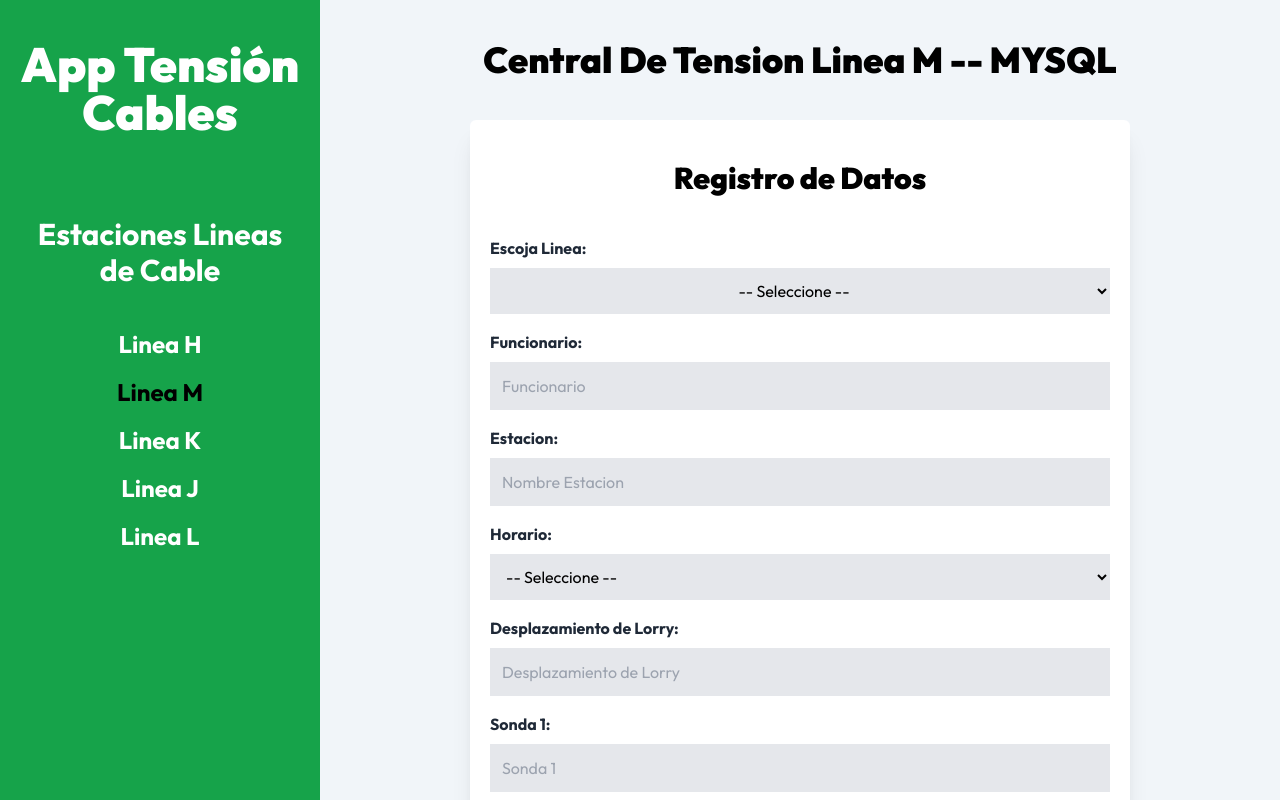
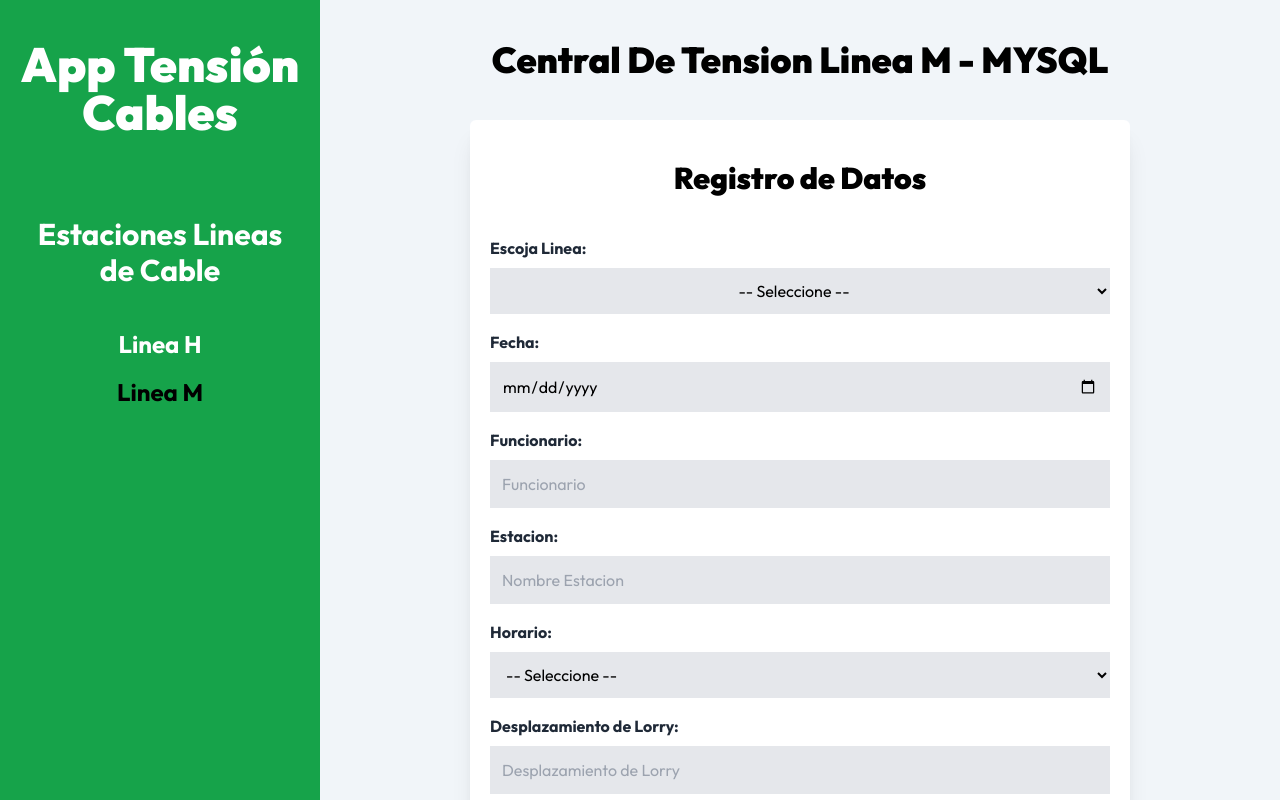
Before and after one commit to jarvs10/SQLproject, a React (Vite) app: page /lineaM in a window 1280 px wide. Built offline with nearby package versions, Linux system fonts and the light colour scheme; no server answers.

Commit message:
fixed lm and table

```diff
--- a/src/components/FormularioM.jsx
+++ b/src/components/FormularioM.jsx
@@ -4,7 +4,7 @@ import Modal from './Modal';
 
 const FormularioM = ({ datosM, handleChange, handleSubmit, animarModal }) => {
 
-  const { linea, estacion, funcionario, horario, lorry, sonda1, sonda2, presion } = datosM;
+  const { linea, fecha, estacion, funcionario, horario, lorry, sonda1, sonda2, presion } = datosM;
 
   const [idH] = useContext(EditarContextH);
 
@@ -30,7 +30,7 @@ const FormularioM = ({ datosM, handleChange, handleSubmit, animarModal }) => {
         </select>
       </div>
 
-      {/* <div className="mb-4">
+      <div className="mb-4">
         <label
           className="text-gray-800 font-semibold"
           htmlFor="fecha"
@@ -43,7 +43,7 @@ const FormularioM = ({ datosM, handleChange, handleSubmit, animarModal }) => {
           value={fecha}
           onChange={handleChange}
         />
-      </div> */}
+      </div>
 
       <div className="mb-4">
         <label
--- a/src/components/Layout.jsx
+++ b/src/components/Layout.jsx
@@ -18,12 +18,12 @@ const Layout = () => {
               to='/'>Linea H</Link>
             <Link className={`${location.pathname === '/lineaM' ? 'text-black' : ' text-white'} block font-bold text-2xl hover:text-black mb-4`}
               to='/lineaM'>Linea M</Link>
+            {/* <Link className={`${location.pathname === '/registro/nuevo' ? 'text-black' : ' text-white'} block font-bold text-2xl hover:text-black mb-4`}
+              to='/lineaM'>Linea K</Link>
             <Link className={`${location.pathname === '/registro/nuevo' ? 'text-black' : ' text-white'} block font-bold text-2xl hover:text-black mb-4`}
-            to='/lineaM'>Linea K</Link>
-          <Link className={`${location.pathname === '/registro/nuevo' ? 'text-black' : ' text-white'} block font-bold text-2xl hover:text-black mb-4`}
-            to='/lineaM'>Linea J</Link>
-          <Link className={`${location.pathname === '/registro/nuevo' ? 'text-black' : ' text-white'} block font-bold text-2xl hover:text-black mb-4`}
-            to='/lineaM'>Linea L</Link>
+              to='/lineaM'>Linea J</Link>
+            <Link className={`${location.pathname === '/registro/nuevo' ? 'text-black' : ' text-white'} block font-bold text-2xl hover:text-black mb-4`}
+              to='/lineaM'>Linea L</Link> */}
           </nav>
         </div>
 
--- a/src/components/TableM.jsx
+++ b/src/components/TableM.jsx
@@ -4,7 +4,7 @@ import { EditarContextH } from '../context/EditarContextHProvider';
 
 const TableM = ({list, deleteId}) => {
 
-  const {estacion, linea, funcionario, lorry, sonda1, sonda2, presion, horario, id} = list;
+  const {estacion, fecha, linea, funcionario, lorry, sonda1, sonda2, presion, horario, id} = list;
 
   const [idH, setIdH] = useContext(EditarContextH);
 
@@ -17,6 +17,10 @@ const TableM = ({list, deleteId}) => {
 
         <td className='p-6 text-center'>
           <p className='text-1xl text-gray-400 font-semibold'>{linea}</p>
+        </td>
+
+        <td className='p-6 text-center'>
+          <p className='text-1xl text-gray-400 font-semibold'>{fecha}</p>
         </td>
 
         <td className='p-6 text-center'>
--- a/src/pages/Index.jsx
+++ b/src/pages/Index.jsx
@@ -123,7 +123,7 @@ const Index = () => {
 
   return (
     <>
-      <h1 className='text-4xl text-center font-black mb-10'>Central De Tension Linea H -- MYSQL</h1>
+      <h1 className='text-4xl text-center font-black mb-10'>Central De Tension Linea H - MYSQL</h1>
 
       <div className='bg-white shadow-xl rounded-md md:w-3/4 mx-auto py-10 px-5 mb-20'>
 
--- a/src/pages/LineaM.jsx
+++ b/src/pages/LineaM.jsx
@@ -9,6 +9,7 @@ const LineaM = () => {
 
   const headers = [
     { label: "Estacion", key: "estacion" },
+    { label: "Fecha", key: "fecha" },
     { label: "Funcionario", key: "funcionario" },
     { label: "Linea", key: "linea" },
     { label: "Horario", key: "horario" },
@@ -24,8 +25,11 @@ const LineaM = () => {
 
   const [error, setError] = useState(false);
 
+  const [currentPage, setCurrentPage] = useState(0)
+
   const [datosM, setDatosM] = useState({
     linea: '',
+    fecha: '',
     funcionario: '',
     estacion: '',
     horario: '',
@@ -34,6 +38,23 @@ const LineaM = () => {
     sonda2: '',
     presion: ''
   });
+
+  const filteredData = () => {
+
+    return lineaM.slice(currentPage, currentPage + 4);
+  }
+
+  const nextPage = () => {
+    if (currentPage >= 0) {
+      setCurrentPage(currentPage + 4)
+    }
+  }
+
+  const prevPage = () => {
+    if (currentPage > 0) {
+      setCurrentPage(currentPage - 4)
+    }
+  }
 
   useEffect(() => {
     const fetchLineaM = async () => {
@@ -54,7 +75,7 @@ const LineaM = () => {
   const handleSubmit = async e => {
     e.preventDefault();
 
-    if ([datosM.linea, datosM.estacion, datosM.funcionario, datosM.lorry, datosM.sonda1, datosM.sonda2, datosM.presion, datosM.horario].includes('')) {
+    if ([datosM.linea, datosM.fecha, datosM.estacion, datosM.funcionario, datosM.lorry, datosM.sonda1, datosM.sonda2, datosM.presion, datosM.horario].includes('')) {
       setError(true);
       console.log('todos los campos son necesarios');
 
@@ -67,8 +88,9 @@ const LineaM = () => {
 
     setDatosM({
       linea: '',
+      fecha: '',
+      funcionario: '',
       estacion: '',
-      funcionario: '',
       horario: '',
       lorry: '',
       sonda1: '',
@@ -100,7 +122,7 @@ const LineaM = () => {
 
   return (
     <>
-      <h1 className='text-4xl text-center font-black mb-10'>Central De Tension Linea M -- MYSQL</h1>
+      <h1 className='text-4xl text-center font-black mb-10'>Central De Tension Linea M - MYSQL</h1>
 
       <div className='bg-white shadow-xl rounded-md md:w-3/4 mx-auto py-10 px-5 mb-20'>
 
@@ -119,7 +141,7 @@ const LineaM = () => {
 
       </div>
 
-      <div className='mb-11'>
+      <div className='mb-5'>
         <h2 className='text-3xl font-bold mb-8 text-center'>Datos Central de Tension Linea M</h2>
 
         <table className='w-full bg-white shadow-xl mt-5 table-auto'>
@@ -127,9 +149,10 @@ const LineaM = () => {
             <tr>
               <th className='p-2 text-lg'>Estacion</th>
               <th className='p-2 text-lg'>Linea</th>
+              <th className='p-2 text-lg'>fecha</th>
               <th className='p-2 text-lg'>Funcionario</th>
               <th className='p-2 text-lg'>Horario</th>
-              <th className='p-2 text-lg'>Desplazamiento Lorry</th>
+              <th className='p-2 text-lg'>Lorry</th>
               <th className='p-2 text-lg'>Sonda 1</th>
               <th className='p-2 text-lg'>Sonda 2</th>
               <th className='p-2 text-lg'>Presion</th>
@@ -137,7 +160,7 @@ const LineaM = () => {
             </tr>
           </thead>
           <tbody>
-            {lineaM.map(list => {
+            {filteredData().map(list => {
               return (
                 <TableM
                   key={list.id}
@@ -150,6 +173,12 @@ const LineaM = () => {
           </tbody>
         </table>
       </div>
+
+      <div className='flex mb-8 gap-4'>
+        <button onClick={prevPage} className='bg-green-600 hover:bg-green-800 text-white font-bold py-3 px-5 rounded-lg'>Anterior</button>
+        <button onClick={nextPage} className='bg-green-600 hover:bg-green-800 text-white font-bold py-3 px-5 rounded-lg'>Siguiente</button>
+      </div>
+
       <CSVLink data={lineaM} headers={headers} filename={`linea M ${(new Date().toDateString())}`} separator=';' className='bg-green-600 hover:bg-green-800 py-2 px-3 text-white font-bold rounded-md'>Export to Excel</CSVLink>
     </>
   )
```
